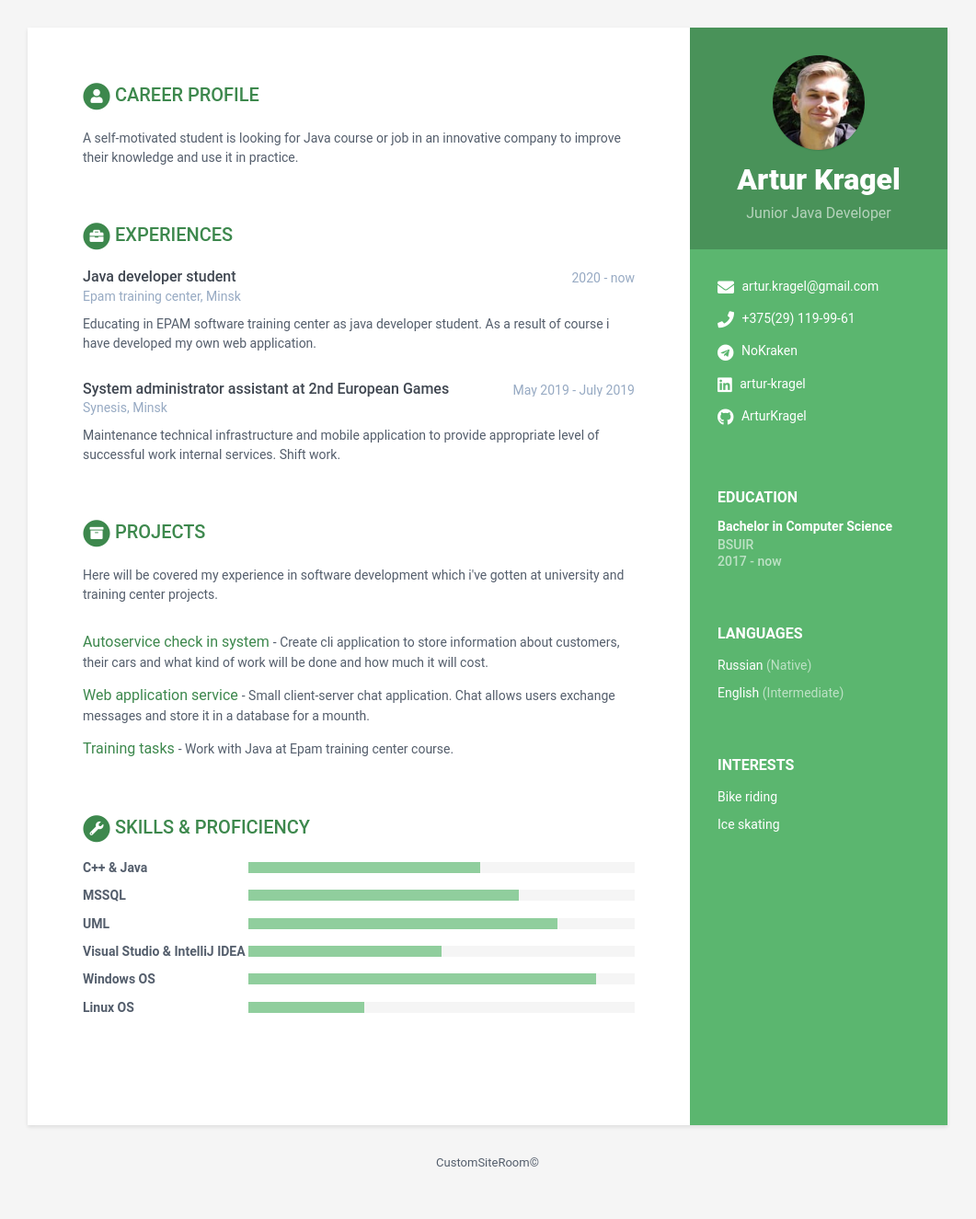
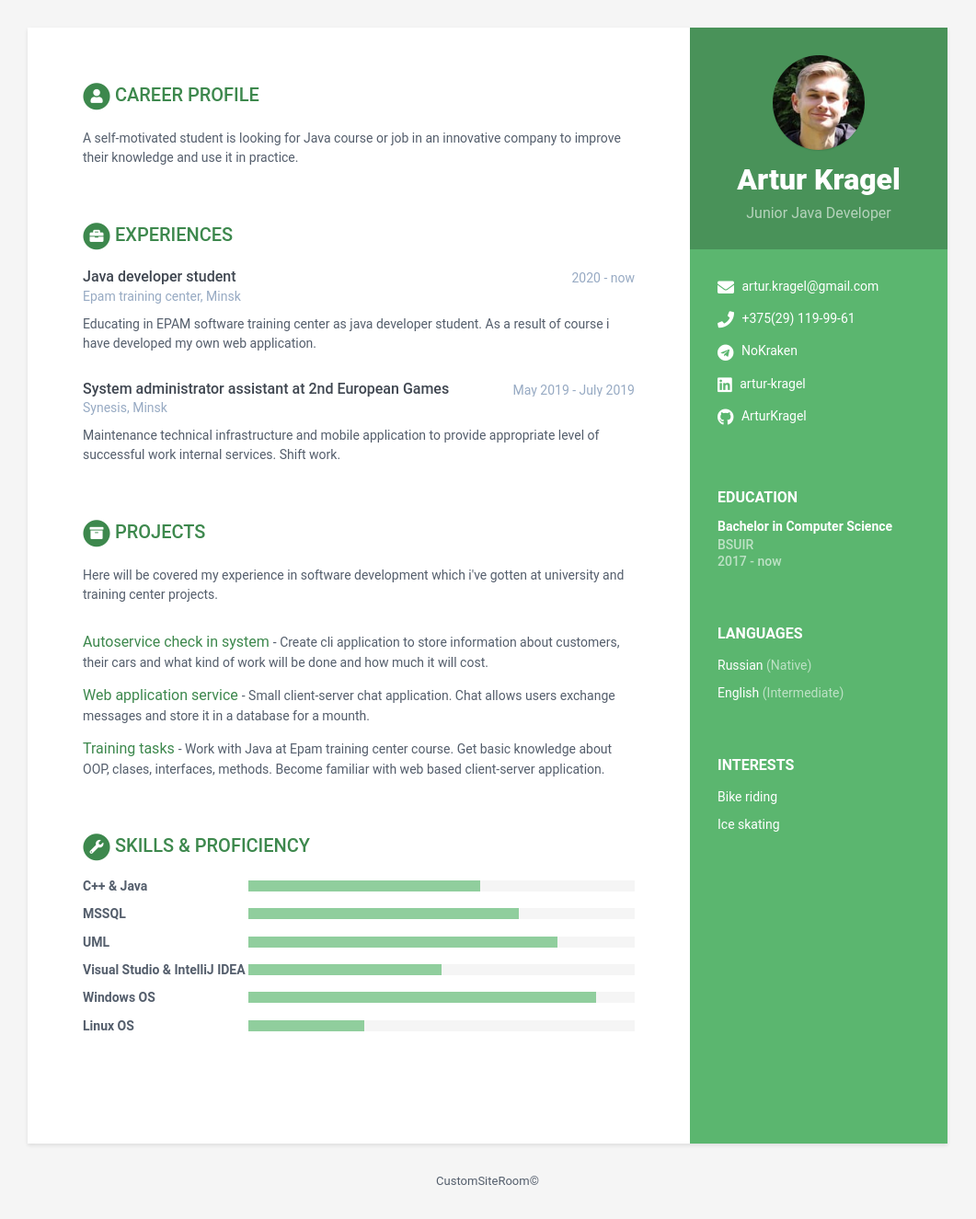
Before and after one commit to tide34/my-brother_s-CV, a Jekyll site: the page built from index.html, in a window 1280 px wide. Shown: the whole page at 92% size, without its empty margins (110-1171 px from the left). Built offline with Jekyll 4.4.1, drawn with Linux system fonts in a browser that asks for light colours.

Commit message:
Some new update of content

```diff
--- a/_data/data.yml
+++ b/_data/data.yml
@@ -92,7 +92,7 @@ projects:
 
       - title: Training tasks
         link: "https://github.com/ArturKragel/JWD-Task01"
-        tagline: "Work with Java at Epam training center course."
+        tagline: "Work with Java at Epam training center course. Get basic knowledge about OOP, clases, interfaces, methods. Become familiar with web based client-server application."
 
 
 
```
